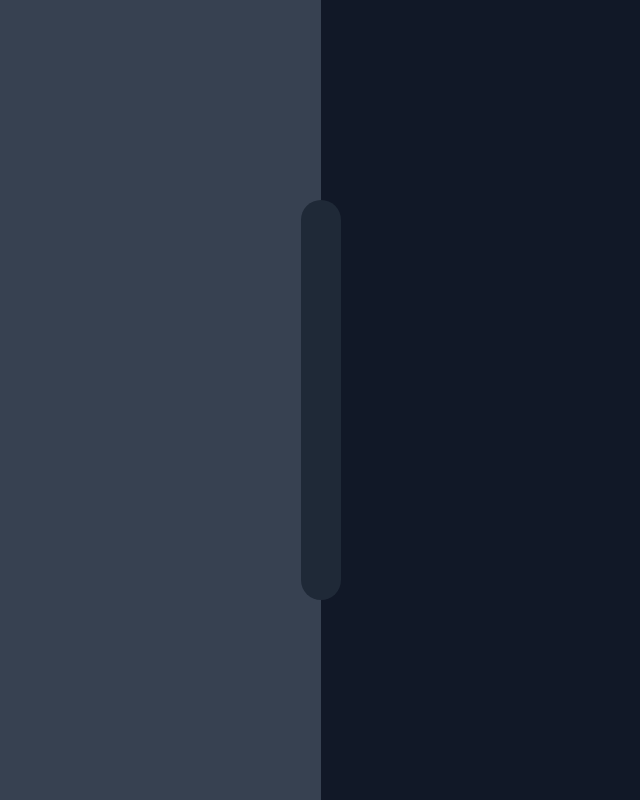
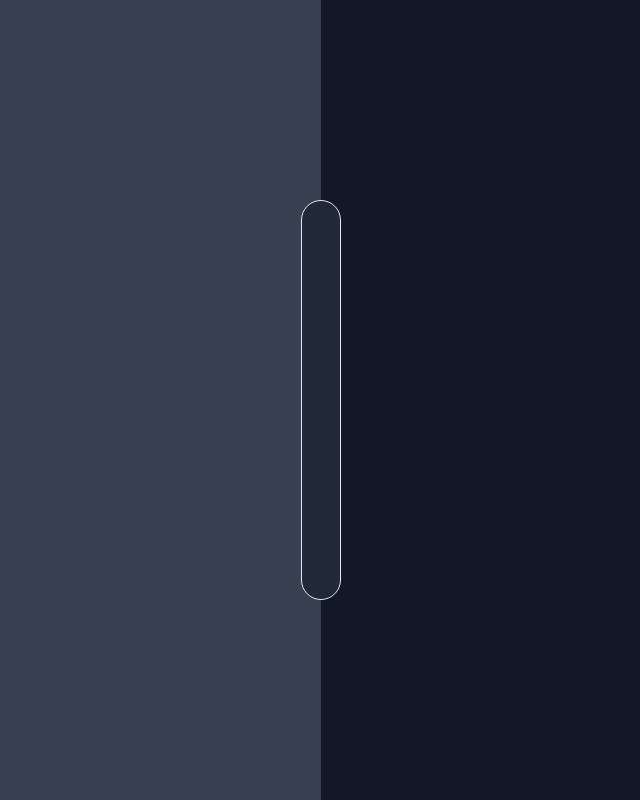
Before and after one commit to darckness/portifolio, a Next.js app: page / in a window 1280 px wide. Shown: the whole page, without its empty margins (319-959 px from the left). Built offline with nearby package versions, Linux system fonts and the light colour scheme.

Commit message:
chore: new colors and animation time

```diff
--- a/src/app/page.tsx
+++ b/src/app/page.tsx
@@ -5,7 +5,7 @@ export default function Home() {
   return (
    <div className="bg-gray-900 ">
     <div className="bg-gray-700 w-1/2 h-screen">
-    <div className="rounded-full h-2/4 w-10 bg-gray-800 absolute top-1/4 left-1/2 transform -translate-x-1/2 transition-transform-color-border duration-1000 hover:border hover:scale-150 hover:bg-gray-400">
+    <div className="rounded-full border h-2/4 w-10 bg-gray-800 absolute top-1/4 left-1/2 transform -translate-x-1/2 transition-transform-color-border duration-1000 hover:scale-150 hover:bg-gray-400">
     </div>
     </div>
    </div>
```
